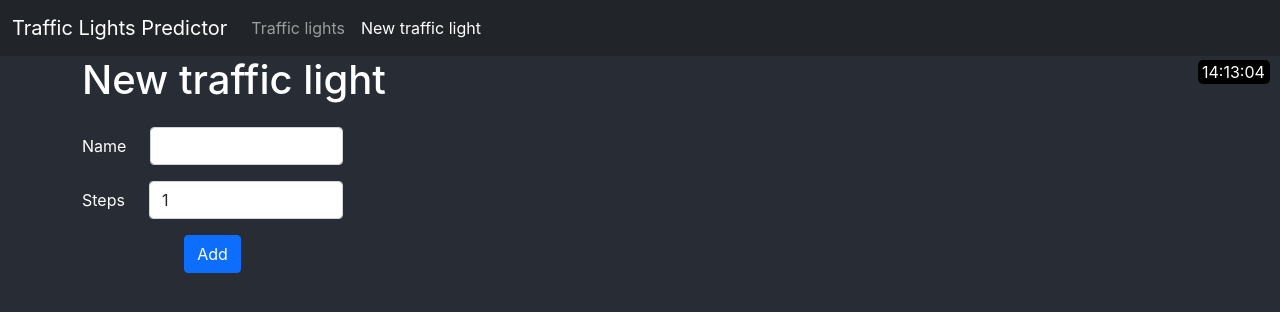
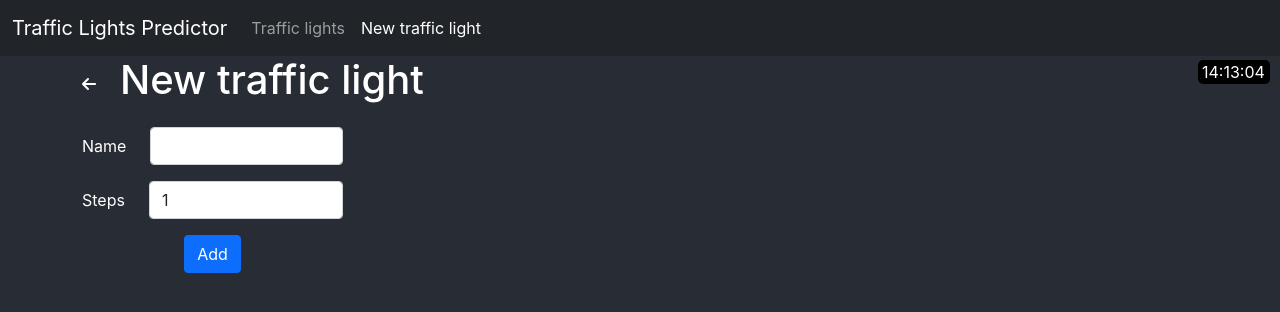
Before and after one commit to RenanDiaz/traffic-lights-predictor, a React (Create React App) app: page /lights/new in a window 1280 px wide. Shown: the top 312 px of the page. Built offline with nearby package versions, Linux system fonts and the light colour scheme.

Commit message:
Back arrows

```diff
--- a/package.json
+++ b/package.json
@@ -3,6 +3,9 @@
   "version": "0.1.0",
   "private": true,
   "dependencies": {
+    "@fortawesome/fontawesome-svg-core": "^6.2.1",
+    "@fortawesome/free-solid-svg-icons": "^6.2.1",
+    "@fortawesome/react-fontawesome": "^0.2.0",
     "@testing-library/jest-dom": "^5.16.5",
     "@testing-library/react": "^13.4.0",
     "@testing-library/user-event": "^13.5.0",
--- a/src/components/NewTrafficLight/index.jsx
+++ b/src/components/NewTrafficLight/index.jsx
@@ -1,5 +1,8 @@
 import React, { useState } from 'react';
+import { useNavigate } from 'react-router-dom';
 import { Button, Col, Input, Row } from 'reactstrap';
+import { FontAwesomeIcon } from '@fortawesome/react-fontawesome';
+import { faArrowLeft } from '@fortawesome/free-solid-svg-icons';
 import { postLight } from '../../utils/api-client';
 import { Loader, SeparatorRow } from '../Utils';
 
@@ -7,6 +10,8 @@ export function NewTrafficLight() {
   const [name, setName] = useState('');
   const [steps, setSteps] = useState(1);
   const [isLoading, setIsLoading] = useState(false);
+
+  const navigate = useNavigate();
 
   const postNewLight = () => {
     setIsLoading(true);
@@ -22,7 +27,10 @@ export function NewTrafficLight() {
   return (
     <>
       <Loader isLoading={isLoading} />
-      <Row>
+      <Row className="align-items-center">
+        <Col xs="auto" onClick={() => navigate('/lights')}>
+          <FontAwesomeIcon icon={faArrowLeft} />
+        </Col>
         <Col>
           <h1>New traffic light</h1>
         </Col>
--- a/src/components/TrafficLight/index.jsx
+++ b/src/components/TrafficLight/index.jsx
@@ -1,6 +1,8 @@
 import React, { useEffect, useState } from 'react';
-import { useParams } from 'react-router-dom';
+import { useNavigate, useParams } from 'react-router-dom';
 import { Alert, Button, Col, Row, Table } from 'reactstrap';
+import { FontAwesomeIcon } from '@fortawesome/react-fontawesome';
+import { faArrowLeft } from '@fortawesome/free-solid-svg-icons';
 import { fetchLight, fetchStepsFor, postStepChange } from '../../utils/api-client';
 import { millisecondsToTime } from '../../utils/commons';
 import { Loader } from '../Utils';
@@ -22,6 +24,8 @@ export function TrafficLight() {
   const [errors, setErrors] = useState([]);
 
   const { id } = useParams();
+
+  const navigate = useNavigate();
 
   const addError = (newError) => {
     const newErrors = errors.concat([newError]);
@@ -84,7 +88,10 @@ export function TrafficLight() {
           {error}
         </Alert>
       ))}
-      <Row>
+      <Row className="align-items-center">
+        <Col xs="auto" onClick={() => navigate('/lights')}>
+          <FontAwesomeIcon icon={faArrowLeft} />
+        </Col>
         <Col>
           <h1>{trafficLight.name}</h1>
         </Col>
```
Also changed, not shown: 1 other file (tests, documents, lock files or other folders).
